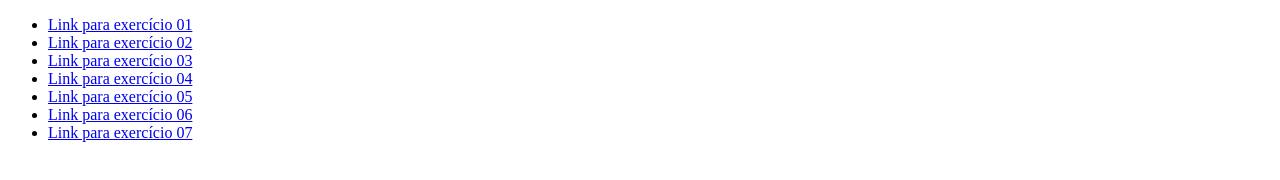
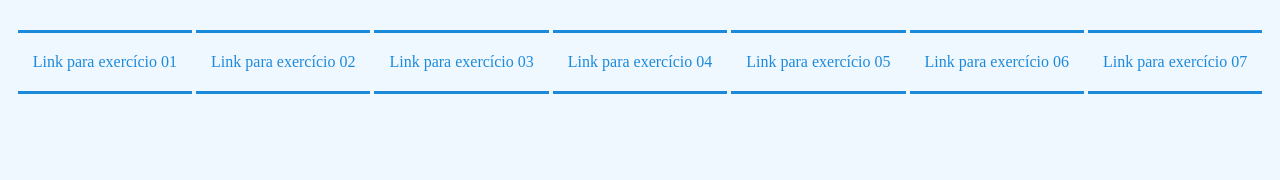
Before and after one commit to uailucasSilva/listaJS04, a plain HTML site: page index.html in a window 1280 px wide. Drawn offline with Linux system fonts and the light colour scheme; the site is published under a folder, as on GitHub Pages, so addresses that start at the root find nothing.

Commit message:
Update index.html

```diff
--- a/index.html
+++ b/index.html
@@ -6,7 +6,7 @@
     <meta http-equiv="X-UA-Compatible" content="IE=edge">
     <meta name="viewport" content="width=device-width, initial-scale=1.0">
     <title>Document</title>
-    <link rel="stylesheet" href="/styles/index.css">
+    <link rel="stylesheet" href="styles/index.css">
 </head>
 
 <body>
```
